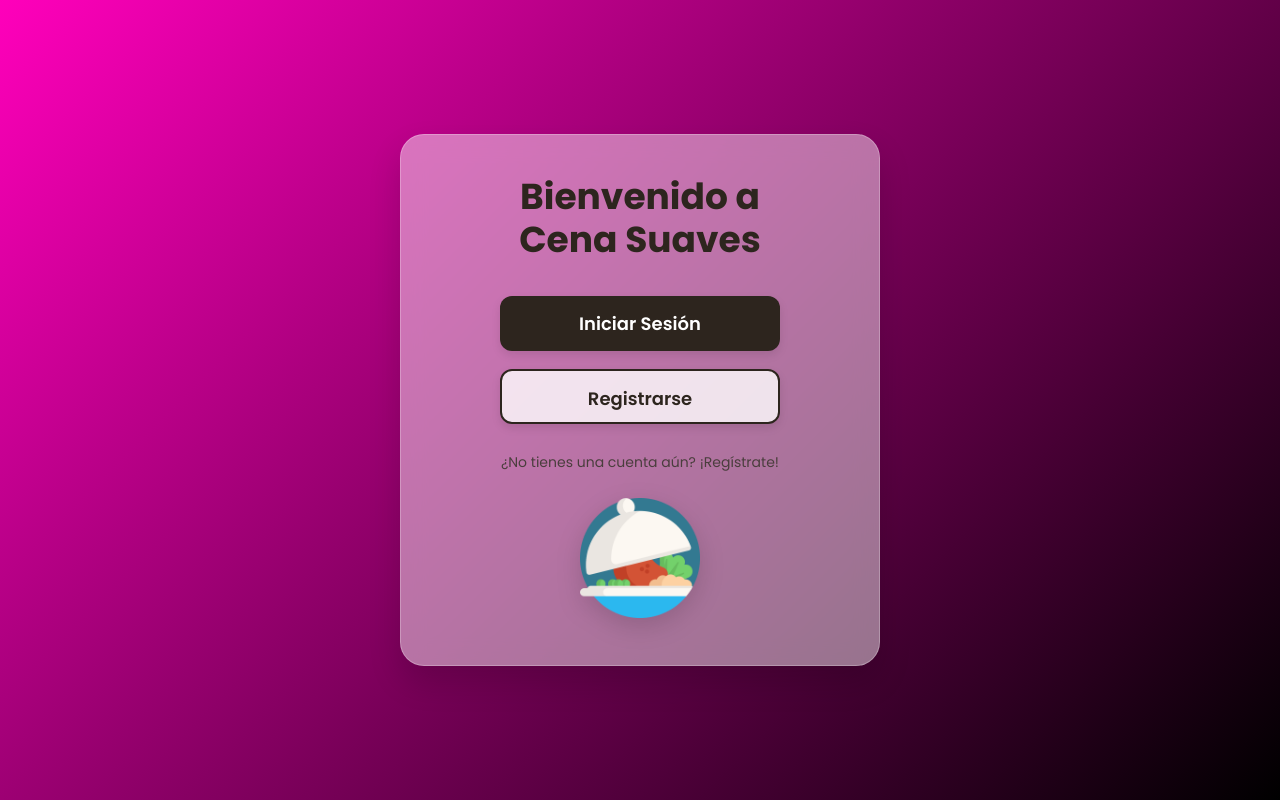
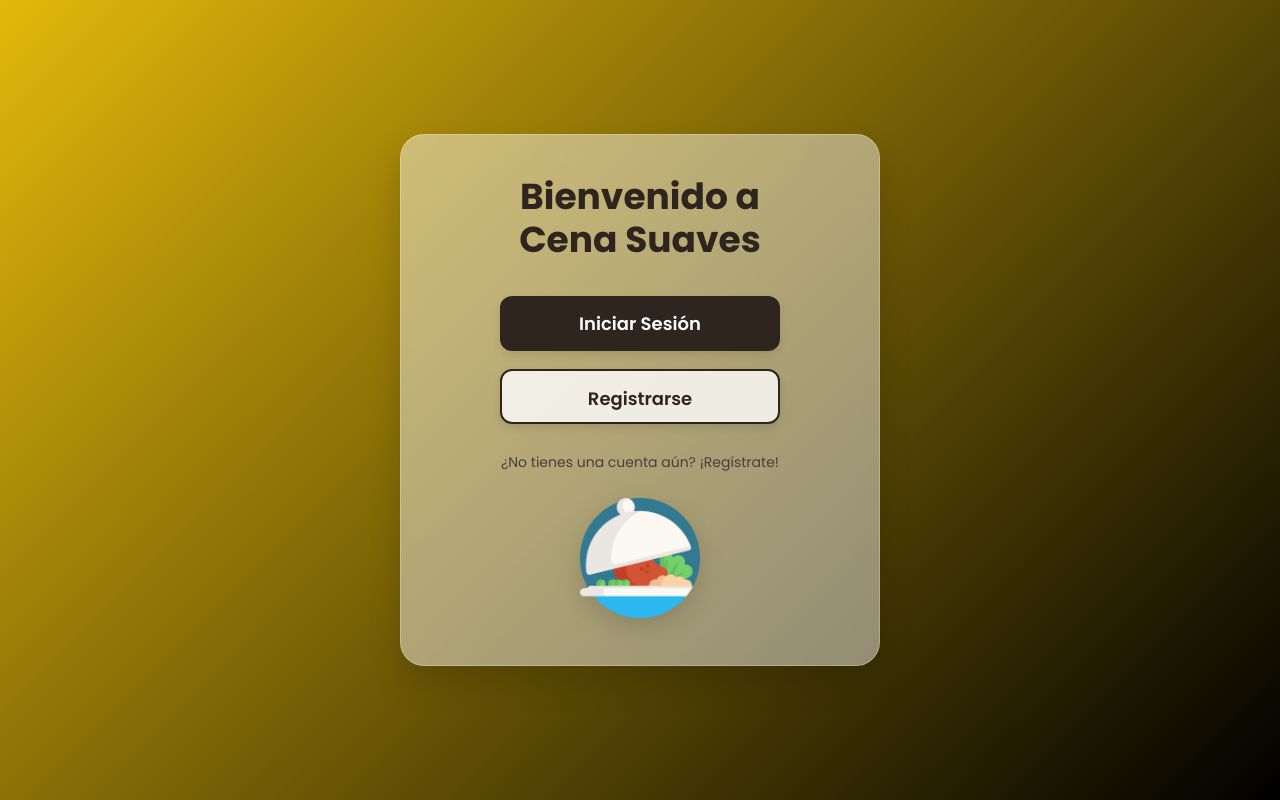
Before and after one commit to gitadd666/soft-dinner, a PHP site: page /index.php in a window 1280 px wide. Run offline with PHP 8.4, Linux system fonts and the light colour scheme.

Commit message:
Otro color mas :v

```diff
--- a/soft dinner/index.php
+++ b/soft dinner/index.php
@@ -9,7 +9,7 @@
         @import url('https://fonts.googleapis.com/css2?family=Poppins:wght@300;400;600;700&display=swap');
 
         body {
-            background: linear-gradient(135deg, #ff00bb 0%, #000000 100%);
+            background: linear-gradient(135deg, #e3b80b 0%, #000000 100%);
             font-family: 'Poppins', sans-serif;
             margin: 0;
             padding: 0;
```
